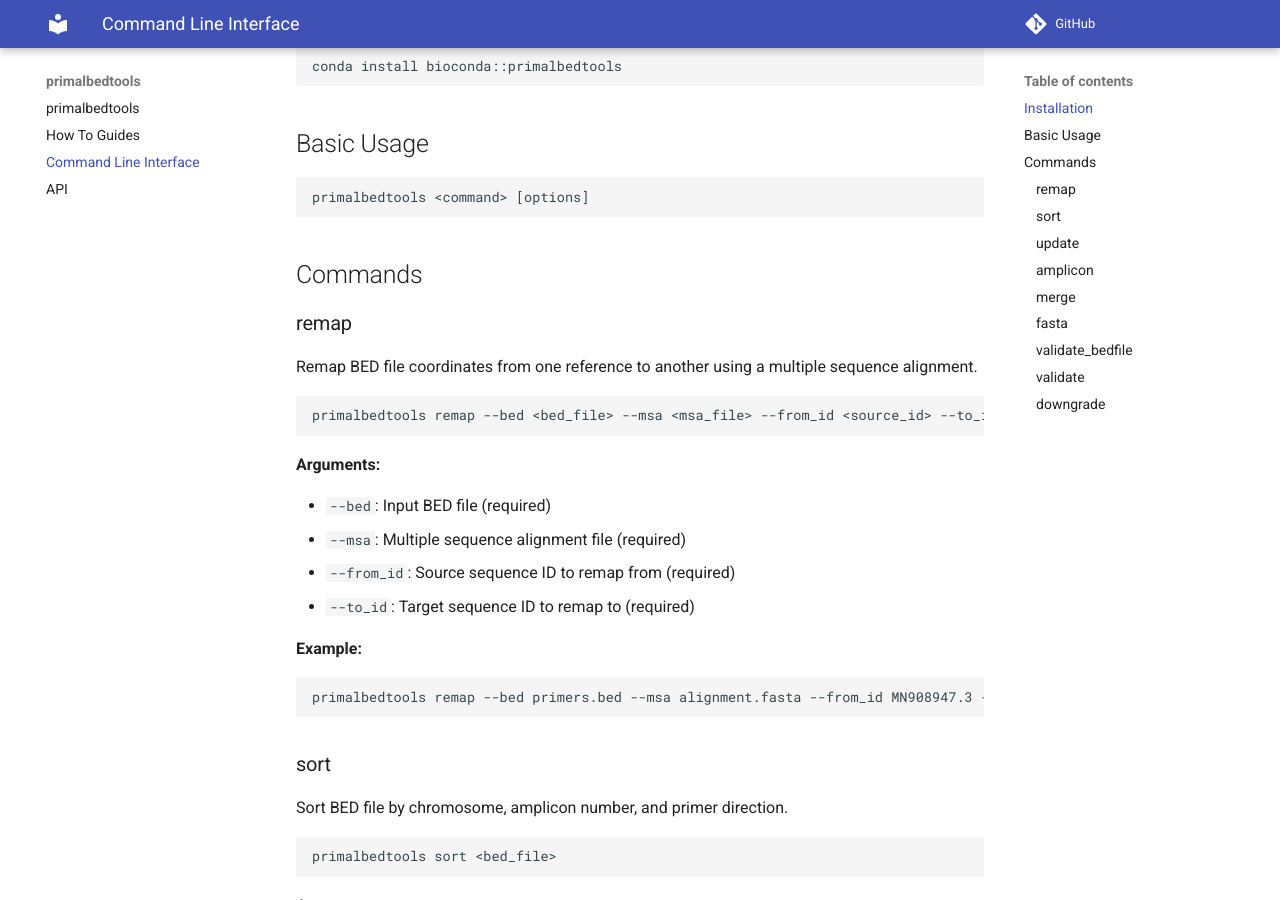
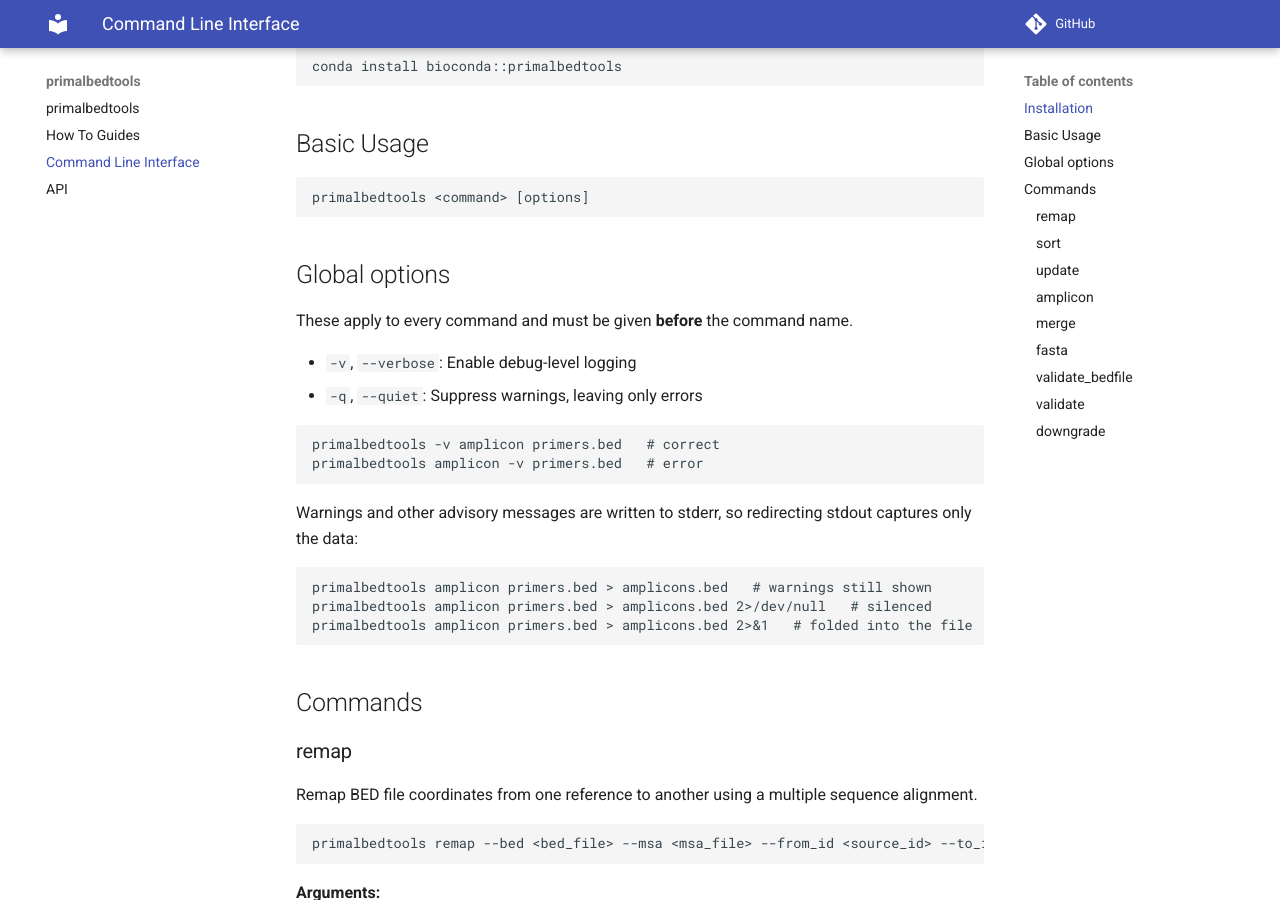
Before and after one commit to ChrisgKent/primalbedtools, an MkDocs documentation site: the page built from docs/cli.md, in a window 1280 px wide and 900 px high, scrolled down 415 px. Built offline with MkDocs 1.6.1 and Material for MkDocs 9.7.7, drawn with Linux system fonts in a browser that asks for light colours; comment, search, counter and statistics services are not loaded; some of the changed text lies outside the part shown.

Commit message:
Document verbosity flags and prefix joining

````diff
--- a/docs/cli.md
+++ b/docs/cli.md
@@ -20,6 +20,27 @@ conda install bioconda::primalbedtools
 
 ```bash
 primalbedtools <command> [options]
+```
+
+## Global options
+
+These apply to every command and must be given **before** the command name.
+
+- `-v`, `--verbose`: Enable debug-level logging
+- `-q`, `--quiet`: Suppress warnings, leaving only errors
+
+```bash
+primalbedtools -v amplicon primers.bed   # correct
+primalbedtools amplicon -v primers.bed   # error
+```
+
+Warnings and other advisory messages are written to stderr, so redirecting
+stdout captures only the data:
+
+```bash
+primalbedtools amplicon primers.bed > amplicons.bed   # warnings still shown
+primalbedtools amplicon primers.bed > amplicons.bed 2>/dev/null   # silenced
+primalbedtools amplicon primers.bed > amplicons.bed 2>&1   # folded into the file
 ```
 
 ## Commands
@@ -96,6 +117,19 @@ primalbedtools amplicon <bed_file> [--primertrim]
 primalbedtools amplicon primers.bed > amplicons.txt
 primalbedtools amplicon primers.bed --primertrim > trimmed_amplicons.txt
 ```
+
+**Mixed prefixes:** primers belonging to one amplicon normally share a prefix.
+Where they don't, the amplicon is named using every prefix joined with `-`, so
+the mismatch stays visible in the output rather than being silently resolved to
+one of them:
+
+```
+SARS-CoV-2-F_1_LEFT_1
+SARS-CoV-2-R_1_RIGHT_1   ->   SARS-CoV-2-F-SARS-CoV-2-R_1
+```
+
+A single warning summarising every affected amplicon is written to stderr. Use
+`-v` to list them individually, or `-q` to suppress it.
 
 ### merge
 
````
